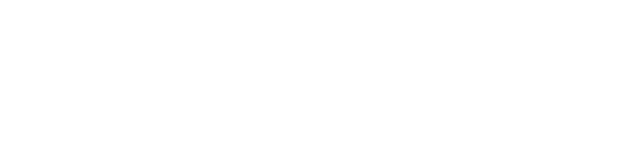
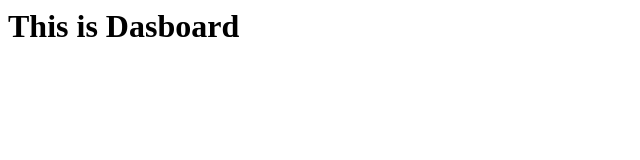
Before and after one commit to isnaayu/git-Project, a plain HTML site: page index.html in a window 1280 px wide. Shown: the whole page, without its empty margins (0-640 px from the left). Drawn offline with Linux system fonts and the light colour scheme.

Commit message:
added h1 dasboard for index.html

```diff
--- a/index.html
+++ b/index.html
@@ -3,6 +3,7 @@
 <head>
 
 <body>
+<h1> This is Dasboard </h1>
 
 <body>
 <html>
```
